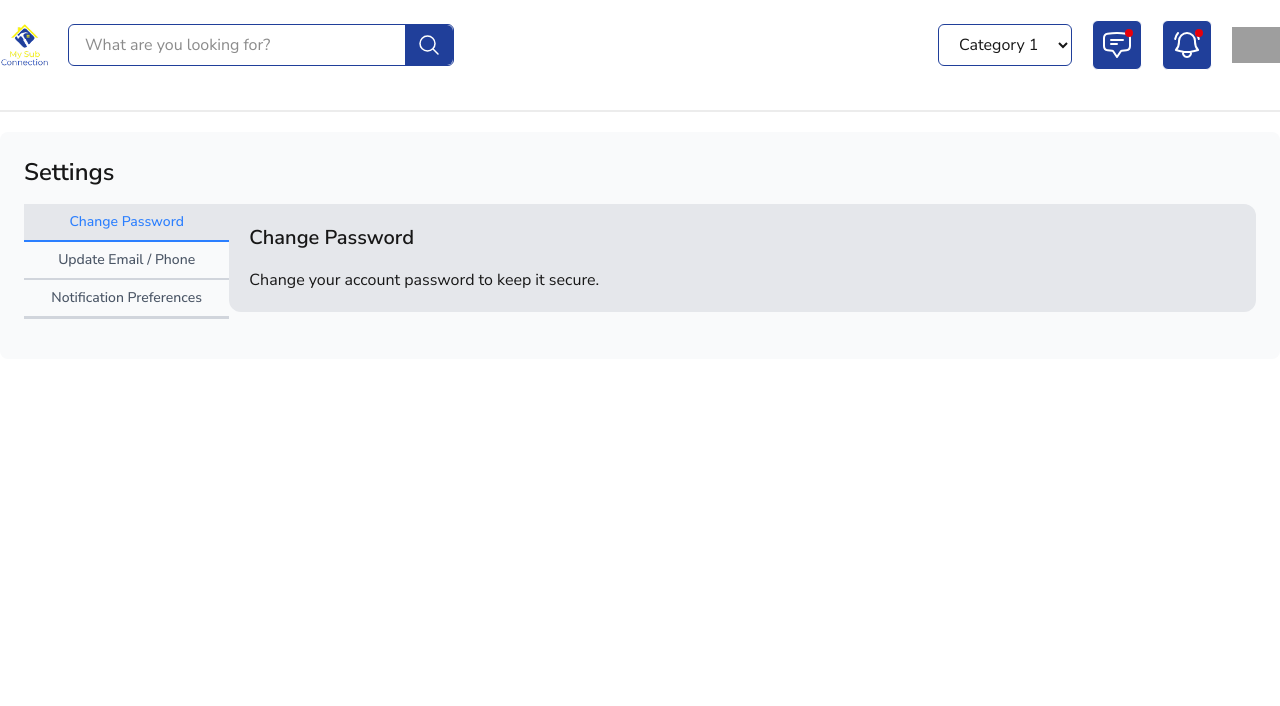
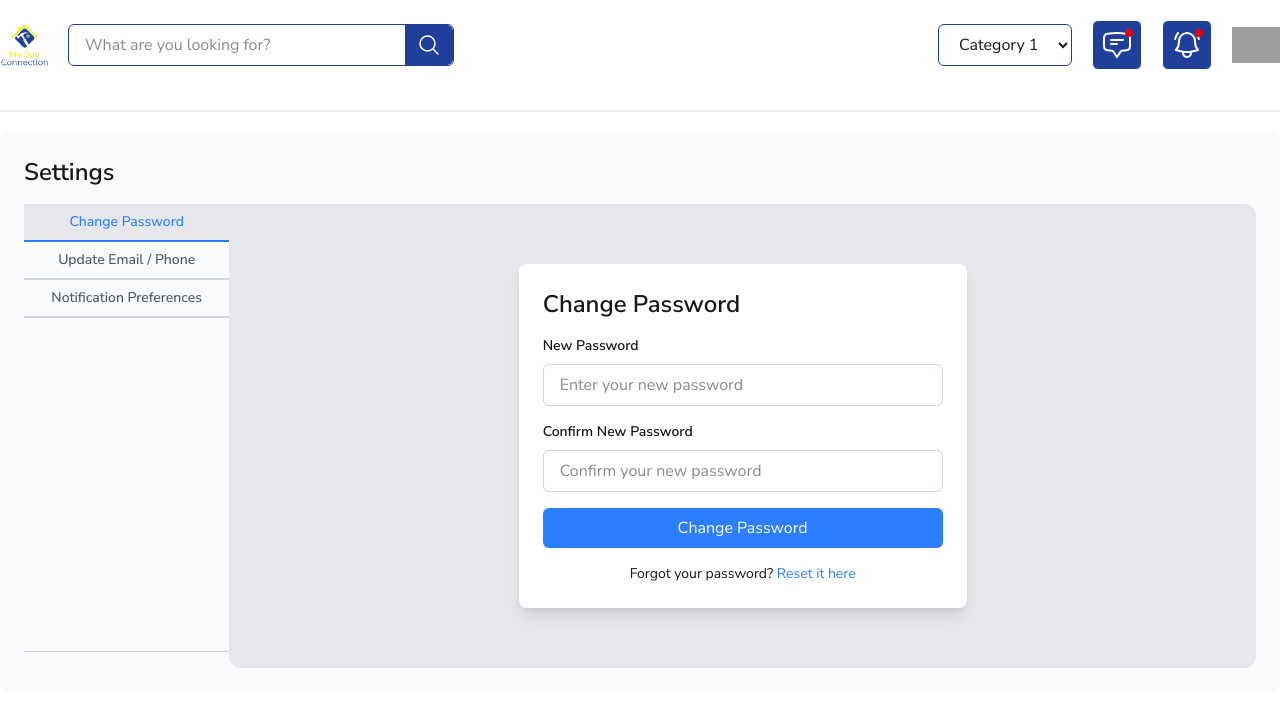
Before and after one commit to sparktechagency/Custom-Website-Spark-flow, a Next.js app: page /contractor/setting in a window 1280 px wide. Shown: the top 706 px of the page. Built offline with nearby package versions, Linux system fonts and the light colour scheme; grey boxes are pictures that could not be loaded.

Commit message:
add change pass and forgot

```diff
--- a/src/Components/Contractor/ContractorChangePass.js
+++ b/src/Components/Contractor/ContractorChangePass.js
@@ -1,11 +1,198 @@
-import React from 'react';
+'use client';
+import React, { useState, useRef } from 'react';
 
 const ContractorChangePass = () => {
+    const [formStage, setFormStage] = useState(1);  // 1: Change Password, 2: Forgot Password, 3: Verify OTP, 4: Update Password
+    const [email, setEmail] = useState('');
+    const [otp, setOtp] = useState(Array(6).fill(''));  // OTP state array
+    const [newPassword, setNewPassword] = useState('');
+    const [confirmPassword, setConfirmPassword] = useState('');
+
+    // Handle OTP sending (mock)
+    const handleSendOtp = () => {
+        console.log(`Sending OTP to ${email}`);
+        setFormStage(3);  // Move to OTP verification stage
+    };
+
+    // Handle OTP verification (mock)
+    const handleVerifyOtp = () => {
+        console.log(`Verifying OTP: ${otp.join('')}`);
+        setFormStage(4);  // Move to Update Password stage
+    };
+
+    // Handle Change Password (mock)
+    const handleChangePassword = () => {
+        if (newPassword !== confirmPassword) {
+            alert("Passwords do not match!");
+            return;
+        }
+        console.log(`Password updated to: ${newPassword}`);
+        alert("Password updated successfully!");
+    };
+
+    // Handle OTP input change
+    const handleOtpChange = (e, index) => {
+        const value = e.target.value;
+        const newOtp = [...otp];
+        newOtp[index] = value;
+        setOtp(newOtp);
+
+        // Focus on the next input if the current one is filled
+        if (value && index < 5) {
+            document.getElementById(`otp-field-${index + 1}`).focus();
+        }
+    };
+
     return (
-        <div>
+        <div className="max-w-md mx-auto my-10 p-6 bg-white rounded-lg shadow-lg">
+            <h2 className="text-2xl font-semibold mb-4">
+                {formStage === 1 && 'Change Password'}
+                {formStage === 2 && 'Forgot Password'}
+                {formStage === 3 && 'Verify OTP'}
+                {formStage === 4 && 'Update Password'}
+            </h2>
 
+            {/* Change Password Form (Stage 1) */}
+            {formStage === 1 && (
+                <div>
+                    <div className="mb-4">
+                        <label htmlFor="newPassword" className="block text-sm font-semibold mb-2">New Password</label>
+                        <input
+                            type="password"
+                            id="newPassword"
+                            placeholder="Enter your new password"
+                            value={newPassword}
+                            onChange={(e) => setNewPassword(e.target.value)}
+                            className="w-full px-4 py-2 border border-gray-300 rounded-md"
+                        />
+                    </div>
+
+                    <div className="mb-4">
+                        <label htmlFor="confirmPassword" className="block text-sm font-semibold mb-2">Confirm New Password</label>
+                        <input
+                            type="password"
+                            id="confirmPassword"
+                            placeholder="Confirm your new password"
+                            value={confirmPassword}
+                            onChange={(e) => setConfirmPassword(e.target.value)}
+                            className="w-full px-4 py-2 border border-gray-300 rounded-md"
+                        />
+                    </div>
+
+                    <button
+                        onClick={handleChangePassword}
+                        className="w-full py-2 bg-blue-500 text-white rounded-md hover:bg-blue-600"
+                    >
+                        Change Password
+                    </button>
+
+                    <p className="text-center mt-4 text-sm">
+                        Forgot your password?{' '}
+                        <span onClick={() => setFormStage(2)} className="text-blue-500 cursor-pointer">Reset it here</span>
+                    </p>
+                </div>
+            )}
+
+            {/* Forgot Password Form (Stage 2) */}
+            {formStage === 2 && (
+                <div>
+                    <div className="mb-4">
+                        <label htmlFor="email" className="block text-sm font-semibold mb-2">Email Address</label>
+                        <input
+                            type="email"
+                            id="email"
+                            placeholder="Enter your email"
+                            value={email}
+                            onChange={(e) => setEmail(e.target.value)}
+                            className="w-full px-4 py-2 border border-gray-300 rounded-md"
+                        />
+                    </div>
+
+                    <button
+                        onClick={handleSendOtp}
+                        className="w-full py-2 bg-blue-500 text-white rounded-md hover:bg-blue-600"
+                    >
+                        Send OTP
+                    </button>
+
+                    <p className="text-center mt-4 text-sm">
+                        Remember your password?{' '}
+                        <span onClick={() => setFormStage(1)} className="text-blue-500 cursor-pointer">Go back to change password</span>
+                    </p>
+                </div>
+            )}
+
+            {/* Verify OTP Form (Stage 3) */}
+            {formStage === 3 && (
+                <div>
+                    <div className="mb-4">
+                        <label htmlFor="otp" className="block text-sm font-semibold mb-2">Enter OTP</label>
+                        <div className="flex space-x-2">
+                            {otp.map((digit, index) => (
+                                <input
+                                    key={index}
+                                    type="text"
+                                    id={`otp-field-${index}`}
+                                    value={digit}
+                                    onChange={(e) => handleOtpChange(e, index)}
+                                    maxLength="1"
+                                    className="w-10 h-10 text-center border border-gray-300 rounded-md"
+                                />
+                            ))}
+                        </div>
+                    </div>
+
+                    <button
+                        onClick={handleVerifyOtp}
+                        className="w-full py-2 bg-blue-500 text-white rounded-md hover:bg-blue-600"
+                    >
+                        Verify OTP
+                    </button>
+
+                    <p className="text-center mt-4 text-sm">
+                        Didn't receive the OTP?{' '}
+                        <span className="text-blue-500 cursor-pointer">Resend OTP</span>
+                    </p>
+                </div>
+            )}
+
+            {/* Update Password Form (Stage 4) */}
+            {formStage === 4 && (
+                <div>
+                    <div className="mb-4">
+                        <label htmlFor="newPassword" className="block text-sm font-semibold mb-2">New Password</label>
+                        <input
+                            type="password"
+                            id="newPassword"
+                            placeholder="Enter your new password"
+                            value={newPassword}
+                            onChange={(e) => setNewPassword(e.target.value)}
+                            className="w-full px-4 py-2 border border-gray-300 rounded-md"
+                        />
+                    </div>
+
+                    <div className="mb-4">
+                        <label htmlFor="confirmPassword" className="block text-sm font-semibold mb-2">Confirm New Password</label>
+                        <input
+                            type="password"
+                            id="confirmPassword"
+                            placeholder="Confirm your new password"
+                            value={confirmPassword}
+                            onChange={(e) => setConfirmPassword(e.target.value)}
+                            className="w-full px-4 py-2 border border-gray-300 rounded-md"
+                        />
+                    </div>
+
+                    <button
+                        onClick={handleChangePassword}
+                        className="w-full py-2 bg-blue-500 text-white rounded-md hover:bg-blue-600"
+                    >
+                        Update Password
+                    </button>
+                </div>
+            )}
         </div>
     );
-}
+};
 
 export default ContractorChangePass;
--- a/src/app/(contractor)/contractor/setting/page.js
+++ b/src/app/(contractor)/contractor/setting/page.js
@@ -1,4 +1,5 @@
 'use client';
+import ContractorChangePass from '@/Components/Contractor/ContractorChangePass';
 import React, { useState } from 'react';
 
 const Page = () => {
@@ -38,11 +39,7 @@ const Page = () => {
                     {/* Tab Content */}
                     {activeTab === '1' && (
                         <div className="space-y-4 p-5 bg-gray-200 rounded-r-xl rounded-bl-xl">
-                            <h3 className="text-xl font-semibold">Change Password</h3>
-                            <p>
-                                Change your account password to keep it secure.
-                            </p>
-                            {/* Add more content or form elements here */}
+                             <ContractorChangePass />
                         </div>
                     )}
                     {activeTab === '2' && (
```
